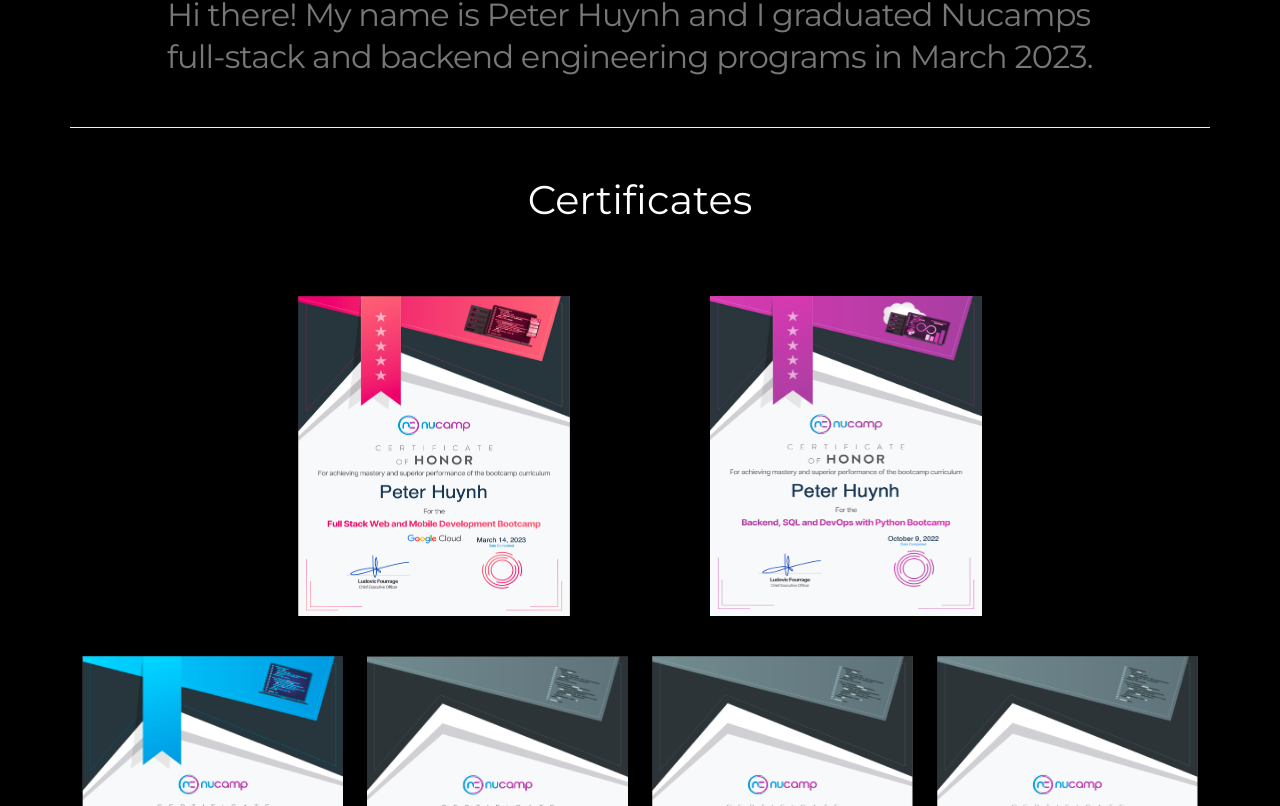
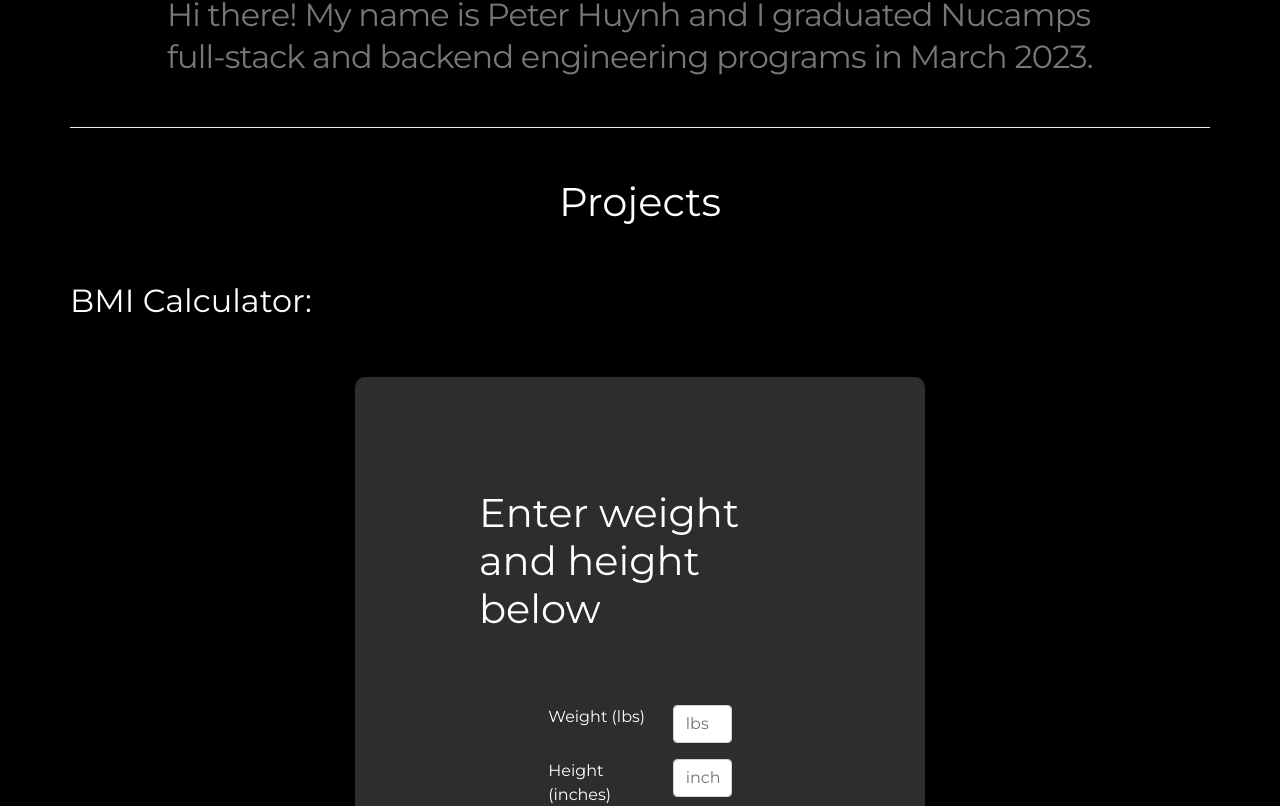
Before and after one commit to Peterhyh/official-website, a React (Create React App) app in the folder frontend/: page / in a window 1280 px wide. Shown: the part 1254-2060 px from the top of the page. Built offline with nearby package versions, Linux system fonts and the light colour scheme; the HTML template or start-up script is replaced by a standard one; a web font is replaced by a local one.

Commit message:
third attempt backend deployment

```diff
--- a/frontend/src/components/home/Projects.js
+++ b/frontend/src/components/home/Projects.js
@@ -15,7 +15,7 @@
         },
         onSubmit: (values) => {
             console.log('---LOG1: ', values)
-            axios.post('http://localhost:3001/bmi', {
+            axios.post('54.164.33.95:3001/bmi', {
                 weight: values.weight,
                 height: values.height
             })
--- a/frontend/src/pages/HomePage.js
+++ b/frontend/src/pages/HomePage.js
@@ -9,7 +9,7 @@
         <div>
             <HomeBanner />
             <ProfileContent />
-            {/* <Projects /> */}
+            <Projects />
             <Certificates />
         </div>
     )
```
